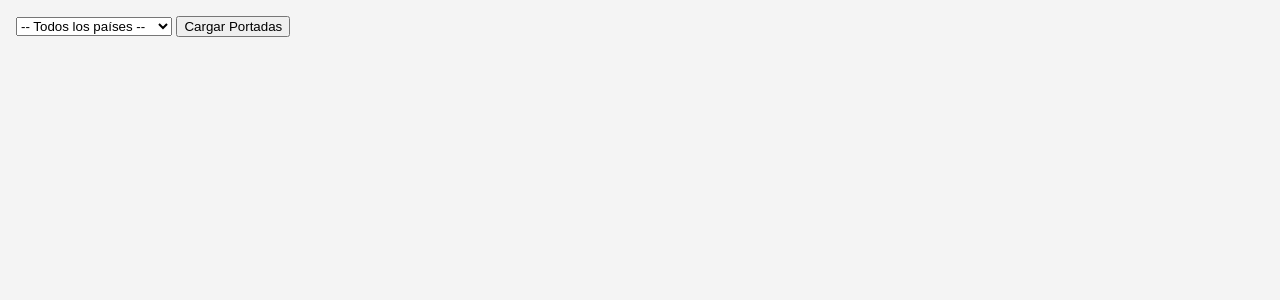
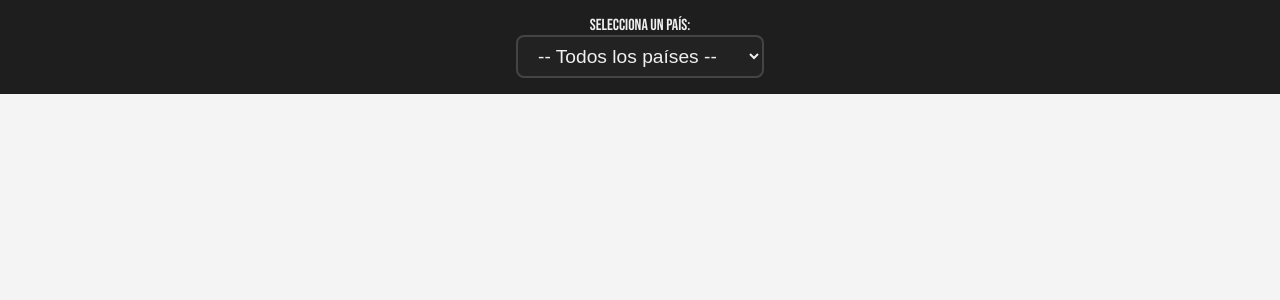
Before and after one commit to Gustavo-ns/kiosko-scrapping, a PHP site: page / in a window 1280 px wide. Shown: the top 300 px of the page. Run offline with PHP 8.4, Linux system fonts and the light colour scheme; data that the repository does not hold is empty.

Commit message:
Muchos cambios

```diff
--- a/index.html
+++ b/index.html
@@ -2,11 +2,62 @@
 <html lang="es">
 <head>
   <meta charset="UTF-8">
+  <meta name="viewport" content="width=device-width, initial-scale=1.0">
+  <meta name="description" content="Portadas de periódicos de América Latina y el Caribe. Selecciona un país para ver las portadas más recientes.">
+  <meta name="keywords" content="portadas, periódicos, América Latina, Caribe, noticias, actualidad, prensa, medios de comunicación">
+  <meta name="author" content="Tu Nombre o el nombre de tu organización">
+  <meta name="robots" content="index, follow">
+  <meta name="theme-color" content="#ffffff">
   <title>Portadas de Periódicos</title>
-  <link rel="stylesheet" href="styles.css">
+  <link rel="icon" href="favicon.ico" type="image/x-icon">
+  <link rel="preconnect" href="https://fonts.googleapis.com">
+  <link rel="preconnect" href="https://fonts.gstatic.com" crossorigin>
+  <link href="https://fonts.googleapis.com/css2?family=Bebas+Neue&display=swap" rel="stylesheet">
+  <link rel="stylesheet" href="styles.css" media="print" onload="this.media='all'">
+  <style>
+    body {
+  font-family: 'Bebas Neue', sans-serif;
+  background-color: #f4f4f4;
+  color: #474747;
+  margin: 0;
+  padding: 0;
+}
+
+.controls {
+  display: flex;
+    padding: 1rem;
+    background: #1e1e1e;
+    flex-direction: column;
+    flex-wrap: wrap;
+    align-content: space-around;
+    justify-content: center;
+    align-items: center;
+}
+
+#countrySelect {
+  font-size: 1.2rem;
+  padding: 0.5rem 1rem;
+  background-color: #222;
+  color: #f0f0f0;
+  border: 2px solid #444;
+  border-radius: 8px;
+  outline: none;
+  transition: border-color 0.3s;
+}
+.gallery {
+  display: grid;
+  grid-template-columns: repeat(auto-fill, minmax(250px, 1fr));
+  gap: 1.5rem;
+  padding: 3rem;
+  content-visibility: auto;
+  contain-intrinsic-size: 300px; /* tamaño estimado para evitar saltos */
+}
+  </style>
 </head>
 <body>
+  <div class="container">
     <div class="controls">
+      <label for="countrySelect">Selecciona un país:</label>
       <select id="countrySelect">
         <option value="">-- Todos los países --</option>
         <option value="argentina">Argentina</option>
@@ -15,18 +66,23 @@
         <option value="chile">Chile</option>
         <option value="colombia">Colombia</option>
         <option value="ecuador">Ecuador</option>
-      <option value="estados-unidos">Estados Unidos</option>
+        <option value="usa">Estados Unidos</option>
         <option value="mexico">México</option>
         <option value="panama">Panamá</option>
         <option value="paraguay">Paraguay</option>
         <option value="peru">Perú</option>
-      <option value="republica-dominicana">República Dominicana</option>
+        <option value="dominicanRepublic">República Dominicana</option>
         <option value="uruguay">Uruguay</option>
         <option value="venezuela">Venezuela</option>
       </select>
-    <button id="loadBtn">Cargar Portadas</button>
+    </div>
   </div>
   <div id="gallery" class="gallery"></div>
+  <div id="imageModal" class="modal">
+    <span class="close">&times;</span>
+    <div class="loader" id="modalLoader"></div>
+    <img id="modalImage" src="" alt="Imagen en modal">
+  </div>
 
 
 <script src="scripts.js"></script>
--- a/scripts.js
+++ b/scripts.js
@@ -1,9 +1,41 @@
-window.addEventListener('DOMContentLoaded', () => {
-  const loadBtn = document.getElementById('loadBtn');
+document.addEventListener('DOMContentLoaded', () => {
   const countrySelect = document.getElementById('countrySelect');
   const gallery = document.getElementById('gallery');
 
-  function cargarPortadas() {
+  // Modal
+  const imageModal = document.getElementById('imageModal');
+  const modalImage = document.getElementById('modalImage');
+  const closeModal = document.querySelector('#imageModal .close');
+
+  if (imageModal && modalImage && closeModal) {
+    closeModal.addEventListener('click', () => {
+      imageModal.style.display = 'none';
+      modalImage.src = '';
+    });
+
+    window.addEventListener('click', e => {
+      if (e.target === imageModal) {
+        imageModal.style.display = 'none';
+        modalImage.src = '';
+      }
+    });
+
+    function showModal(imageUrl) {
+      const loader = document.getElementById('modalLoader');
+      modalImage.style.display = 'none';
+      loader.style.display = 'block';
+      imageModal.style.display = 'flex';
+
+      modalImage.onload = () => {
+        loader.style.display = 'none';
+        modalImage.style.display = 'block';
+      };
+
+      modalImage.src = imageUrl;
+    }
+  }
+
+  function loadCovers() {
     const country = countrySelect.value;
     const url = country ? `api.php?country=${encodeURIComponent(country)}` : 'api.php';
 
@@ -11,27 +43,83 @@ window.addEventListener('DOMContentLoaded', () => {
       .then(response => response.json())
       .then(data => {
         gallery.innerHTML = '';
+
         data.forEach(item => {
           const card = document.createElement('div');
           card.className = 'card';
-          card.innerHTML = `
-            <a href="${item.original_link || '#'}" target="_blank">
-              <img src="${item.image_url}" alt="${item.title}">
-            </a>
-            <div class="info">
-              <h3>${item.title}</h3>
-              <small>${item.country} — ${item.source}</small>
-            </div>
-          `;
+
+          const link = document.createElement('a');
+          link.href = item.source || '#';
+          link.target = '_blank';
+
+          const wrapper = document.createElement('div');
+          wrapper.style.position = 'relative';
+
+          const img = document.createElement('img');
+          img.src = item.image_url;
+          img.alt = item.title;
+          img.width = 325;
+          img.height = 500;
+          img.onload = () => {
+            img.classList.add('loaded');
+            skeleton.remove();
+          };
+
+          const skeleton = document.createElement('div');
+          skeleton.className = 'skeleton';
+
+          // Agregar lupa
+          const zoomIcon = document.createElement('div');
+          zoomIcon.className = 'zoom-icon';
+          zoomIcon.innerHTML = '🔍';
+          zoomIcon.title = 'Ver imagen original';
+          zoomIcon.addEventListener('click', (e) => {
+            e.preventDefault();
+            e.stopPropagation();
+            showModal(item.original_link || item.image_url);
+          });
+
+          wrapper.appendChild(img);
+          wrapper.appendChild(skeleton);
+          wrapper.appendChild(zoomIcon);
+          link.appendChild(wrapper);
+          card.appendChild(link);
+
+          const info = document.createElement('div');
+          info.className = 'info';
+
+          const h3 = document.createElement('h3');
+          h3.textContent = item.title;
+
+          //const small = document.createElement('small');
+          //small.textContent = `${item.country} — ${item.source}`;
+
+          const small = document.createElement('small');
+
+          // Extraer el dominio de la URL
+          let displaySource = item.source;
+          try {
+            const urlOriginal = new URL(item.source.startsWith('http') ? item.source : `https://${item.source}`);
+            displaySource = `${urlOriginal.hostname}${urlOriginal.pathname.split('/').slice(0, 2).join('/')}`;
+          } catch (e) {
+            console.warn('URL inválida:', item.source);
+          }
+
+          small.textContent = `${item.country} — ${displaySource}`;
+
+          info.appendChild(h3);
+          info.appendChild(small);
+          card.appendChild(info);
+
           gallery.appendChild(card);
         });
       })
       .catch(err => {
         console.error('Error al cargar las portadas:', err);
-        gallery.innerHTML = '<p>Error al cargar las portadas. Revisa la consola para más detalles.</p>';
+        gallery.innerHTML = '<p>Error al cargar las portadas.</p>';
       });
   }
 
-  loadBtn.addEventListener('click', cargarPortadas);
-  countrySelect.addEventListener('change', cargarPortadas); // ← Nuevo listener
+  loadCovers();
+  countrySelect.addEventListener('change', loadCovers);
 });
--- a/styles.css
+++ b/styles.css
@@ -1,29 +1,222 @@
 body {
-    font-family: sans-serif;
+  font-family: 'Bebas Neue', sans-serif;
+  background-color: #f4f4f4;
+  color: #474747;
   margin: 0;
+  padding: 0;
+}
+
+.controls {
+  display: flex;
+  flex-direction: column;
+  flex-wrap: wrap;
+  justify-content: center;
+  align-items: center;
+  align-content: space-around;
   padding: 1rem;
-    background: #f4f4f4;
+  background: #1e1e1e;
 }
-  .controls {
-    margin-bottom: 1rem;
+.controls label {
+  color: #f0f0f0;
 }
+
+#countrySelect {
+  font-size: 1.2rem;
+  padding: 0.5rem 1rem;
+  background-color: #222;
+  color: #f0f0f0;
+  border: 2px solid #444;
+  border-radius: 8px;
+  outline: none;
+  transition: border-color 0.3s;
+}
+
+#countrySelect:hover, #countrySelect:focus {
+  border-color: #00ffd5;
+}
+
+
 .gallery {
   display: grid;
-    grid-template-columns: repeat(auto-fill, minmax(180px, 1fr));
-    gap: 1rem;
+  grid-template-columns: repeat(auto-fill, minmax(250px, 1fr));
+  gap: 1.5rem;
+  padding: 3rem;
+  content-visibility: auto;
+  contain-intrinsic-size: 300px; /* tamaño estimado para evitar saltos */
 }
+.skeleton {
+  position: absolute;
+  top: 0;
+  left: 0;
+  width: 100%;
+  height: 100%;
+  background: linear-gradient(
+    90deg,
+    #2a2a2a 25%,
+    #3a3a3a 37%,
+    #2a2a2a 63%
+  );
+  background-size: 400% 100%;
+  animation: skeleton-loading 1.4s ease infinite;
+  z-index: 1;
+}
+
+@keyframes skeleton-loading {
+  0% {
+    background-position: 100% 0;
+  }
+  100% {
+    background-position: -100% 0;
+  }
+}
+
 .card {
-    background: white;
-    border-radius: 0.5rem;
-    box-shadow: 0 2px 6px rgba(0,0,0,0.1);
+  position: relative;
   overflow: hidden;
+  min-height: 500px;
+  background: #ffffff;
+  border-radius: 12px;
+  box-shadow: 0 4px 12px rgba(0,0,0,0.2);
+  overflow: hidden;
+  transition: transform 0.4s ease, box-shadow 0.4s ease;
+  cursor: pointer;
+  transform-style: preserve-3d;
+  will-change: transform;
+  content-visibility: auto;
+  contain-intrinsic-size: 300px; /* tamaño estimado para evitar saltos */
+}
+
+.card:hover {
+  transform: perspective(800px) rotateX(2deg) rotateY(1deg) scale(1.05);
+  box-shadow: 0 12px 25px rgba(0, 0, 0, 0.3);
+  z-index: 10;
+}
+
+.card::before {
+  content: "";
+  position: absolute;
+  top: -75%;
+  left: -75%;
+  width: 150%;
+  height: 150%;
+  background: linear-gradient(120deg, transparent, rgba(255,255,255,0.2), transparent);
+  transform: rotate(25deg);
+  opacity: 0;
+  transition: opacity 0.3s;
+  pointer-events: none;
+}
+
+.card:hover::before {
+  opacity: 1;
+  animation: shine 0.8s ease-out;
+}
+
+@keyframes shine {
+  0% {
+    transform: rotate(25deg) translate(-100%, -100%);
+  }
+  100% {
+    transform: rotate(25deg) translate(100%, 100%);
+  }
+}
+
+.card img {
+  width: 100%;
+  height: auto;
+  display: block;
+  background-color: #d9d9d9; /* fondo gris claro como placeholder */
+  object-fit: cover;
+  transition: opacity 0.3s ease;
+  opacity: 0.5; /* opacidad inicial para el efecto de carga */
+}
+
+.card img.loaded {
+  opacity: 1; /* opacidad completa cuando la imagen está cargada */
+}
+
+.card .zoom-icon {
+  position: absolute;
+  top: 10px;
+  right: 10px;
+  background: rgba(0,0,0,0.6);
+  color: #fff;
+  padding: 6px;
+  border-radius: 50%;
+  cursor: pointer;
+  z-index: 5;
+  transition: transform 0.3s;
+}
+
+.card .zoom-icon:hover {
+  transform: scale(1.2);
+}
+
+/* Modal */
+#imageModal {
+  display: none;
+  position: fixed;
+  z-index: 999;
+  left: 0;
+  top: 0;
+  width: 100%;
+  height: 100%;
+  overflow: auto;
+  background-color: rgba(0,0,0,0.85);
+  justify-content: center;
+  align-items: center;
+}
+
+#imageModal img {
+  max-width: 90%;
+  max-height: 90%;
+  border-radius: 8px;
+}
+
+#imageModal .close {
+  position: absolute;
+  top: 20px;
+  right: 30px;
+  font-size: 2rem;
+  color: #fff;
+  cursor: pointer;
+}
+#modalImage {
+  display: none;
+  max-width: 90%;
+  max-height: 90%;
+  z-index: 10;
+}
+
+#modalLoader {
+  border: 8px solid #f3f3f3;
+  border-top: 8px solid #555;
+  border-radius: 50%;
+  width: 60px;
+  height: 60px;
+  animation: spin 1s linear infinite;
+  margin: auto;
+  z-index: 5;
+}
+
+@keyframes spin {
+  0% { transform: rotate(0deg); }
+  100% { transform: rotate(360deg); }
+}
+
+
+.info {
+  padding: 0.75rem;
   text-align: center;
 }
-  .card img {
-    max-width: 100%;
-    height: auto;
-    display: block;
+
+.info h3 {
+  margin: 0.5rem 0 0;
+  font-size: 1.1rem;
+  text-transform: uppercase;
+  letter-spacing: 0.5px;
 }
-  .card .info {
-    padding: 0.5rem;
+
+.info small {
+  color: #aaa;
+  font-size: 0.8rem;
 }
```
Also changed, not shown: scrape.php (+50 -19 lines), 2 other files. Lines whose indentation alone changed are shown as unchanged.
